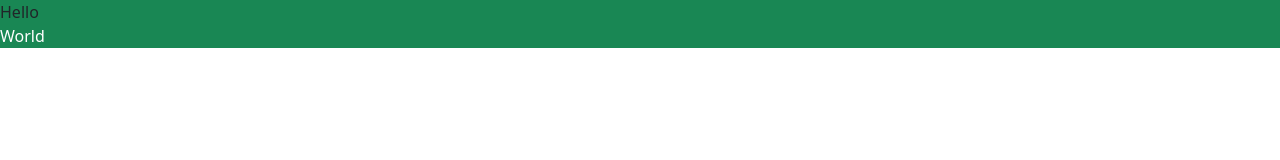
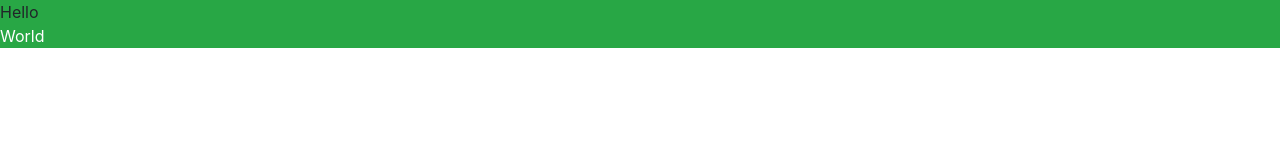
Before and after one commit to BackNot/backnot.github.io, a plain HTML site: page index2.html in a window 1280 px wide. Drawn offline with nearby package versions, Linux system fonts and the light colour scheme.

Commit message:
Update index2.html
test

```diff
--- a/index2.html
+++ b/index2.html
@@ -1,7 +1,6 @@
 <html>
 <head>
-<link rel="stylesheet" href="https://cdnjs.cloudflare.com/ajax/libs/bootstrap/5.2.1/css/bootstrap.min.css" integrity="sha512-siwe/oXMhSjGCwLn+scraPOWrJxHlUgMBMZXdPe2Tnk3I0x3ESCoLz7WZ5NTH6SZrywMY+PB1cjyqJ5jAluCOg==" crossorigin="anonymous" referrerpolicy="no-referrer" />
-<link rel="stylesheet" href="https://cdnjs.cloudflare.com/ajax/libs/bootstrap-icons/1.9.1/font/bootstrap-icons.min.css" integrity="sha512-5PV92qsds/16vyYIJo3T/As4m2d8b6oWYfoqV+vtizRB6KhF1F9kYzWzQmsO6T3z3QG2Xdhrx7FQ+5R1LiQdUA==" crossorigin="anonymous" referrerpolicy="no-referrer" />
+<link rel="stylesheet" href="https://cdn.jsdelivr.net/npm/bootstrap@4.6.2/dist/css/bootstrap.min.css" integrity="sha384-xOolHFLEh07PJGoPkLv1IbcEPTNtaed2xpHsD9ESMhqIYd0nLMwNLD69Npy4HI+N" crossorigin="anonymous">
 
 </head>
 <body>
```
